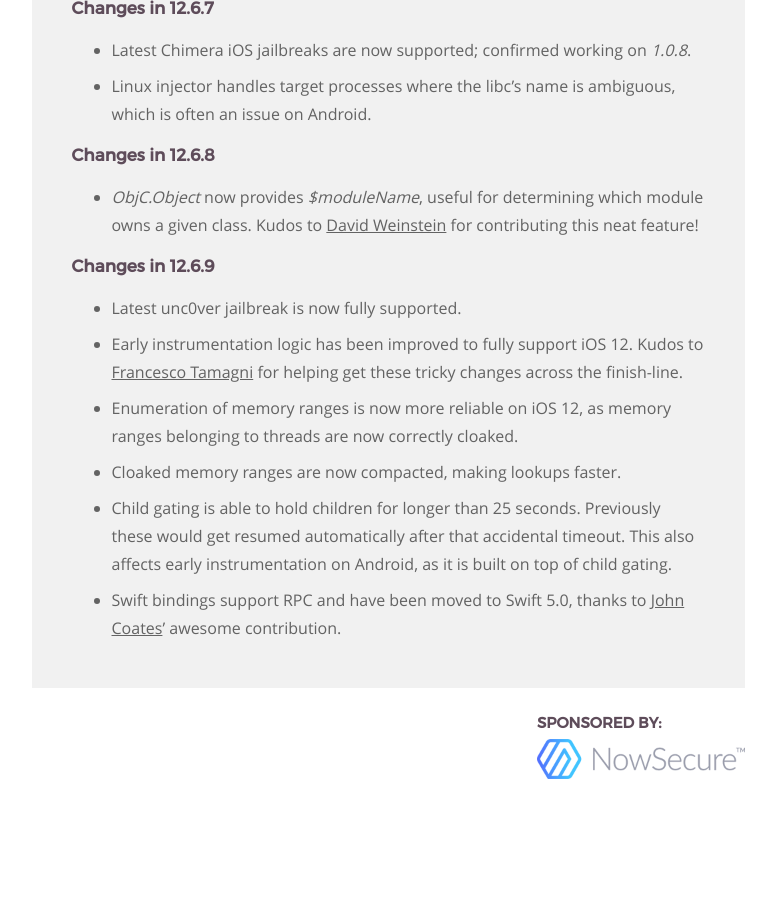
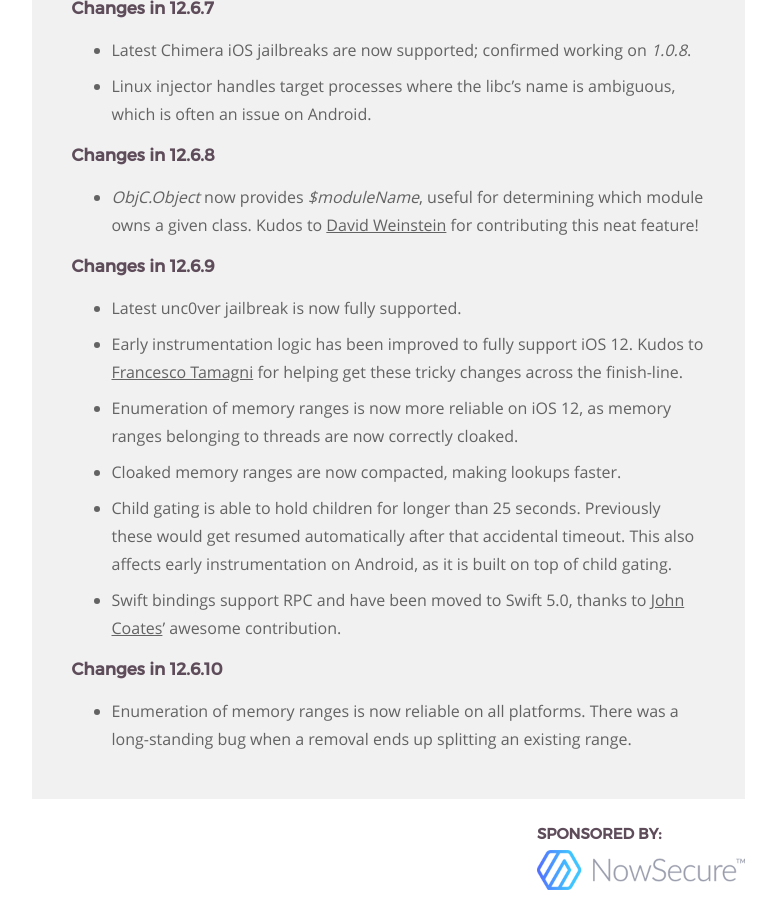
Before and after one commit to frida/frida-website, a Jekyll site: the page built from _posts/2019-05-28-frida-12-6-released.markdown, in a window 1280 px wide and 900 px high, scrolled down 1640 px. Shown: the whole window, without its empty margins (364-1140 px from the left). Built offline with Jekyll 4.4.1, drawn with Linux system fonts in a browser that asks for light colours; before the commit the page ends 2429 px from its top, so only the background shows below that.

Commit message:
Summarize changes in 12.6.10

```diff
--- a/_posts/2019-05-28-frida-12-6-released.markdown
+++ b/_posts/2019-05-28-frida-12-6-released.markdown
@@ -92,6 +92,11 @@ Enjoy!
 - Swift bindings support RPC and have been moved to Swift 5.0, thanks to
   [John Coates][]' awesome contribution.
 
+### Changes in 12.6.10
+
+- Enumeration of memory ranges is now reliable on all platforms. There was a
+  long-standing bug when a removal ends up splitting an existing range.
+
 
 [Jake Van Dyke]: https://twitter.com/giantpune
 [Giovanni Rocca]: https://twitter.com/iGio90
```
